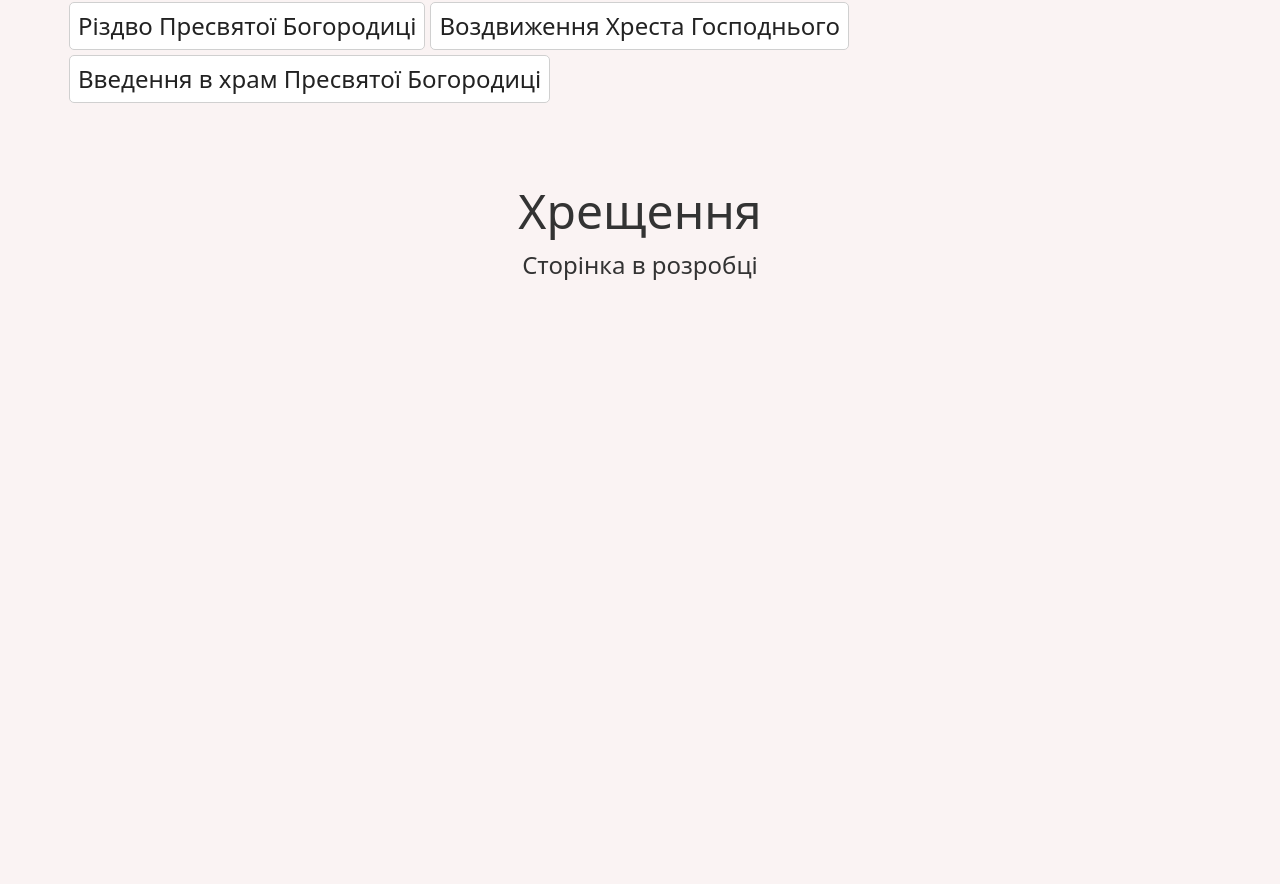
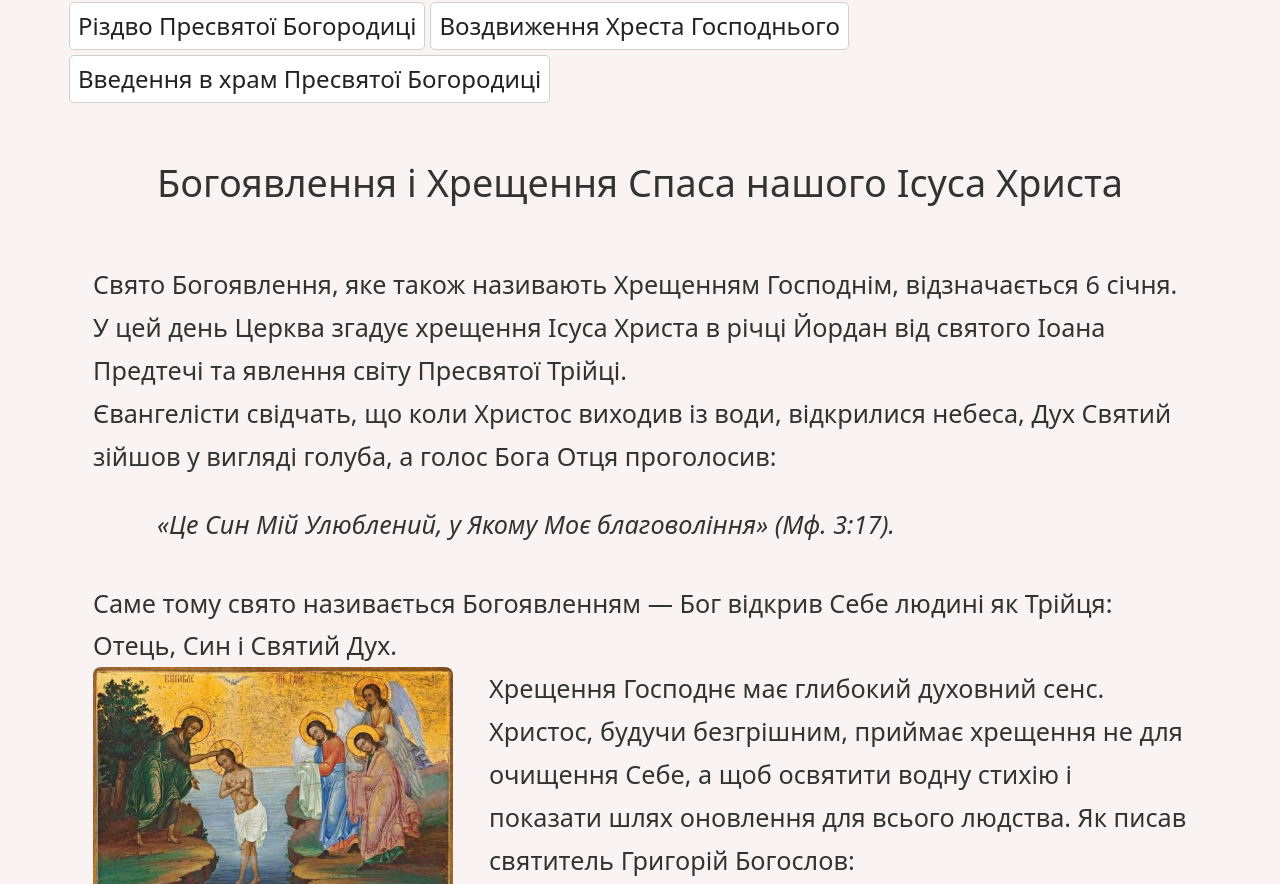
Before and after one commit to ValeriyVinn/my-parish, a Next.js app: page /events/holidays/theophany in a window 1280 px wide. Shown: the part 216-1100 px from the top of the page. Before the commit the page ends 800 px from the top, so only its background shows below. Built offline with nearby package versions, Linux system fonts and the light colour scheme.

Commit message:
added(hteophany/page.mdx): content

```diff
--- /dev/null
+++ b/src/app/events/holidays/theophany/page.module.css
@@ -0,0 +1,85 @@
+.article {
+  max-width: 1200px;
+  margin: 0 auto;
+  padding: 1rem;
+  line-height: 1.7;
+  font-size: 1.05rem;
+}
+.nestedArticle {
+  margin-bottom: 1rem;
+  /* border-left: 3px solid rgb(255, 255, 167); */
+  border-radius: 5px;
+  padding: 0 1rem 0.5rem 1rem;
+  background-color: rgb(255, 254, 254);
+}
+.title {
+  text-align: center;
+  margin-bottom: 2rem;
+}
+
+/* FLOAT IMAGE */
+.mediaFloat {
+  float: none;
+  margin: 0 0 1rem 0;
+}
+
+.mediaFloat img {
+  width: 100%;
+  height: auto;
+  border-radius: 8px;
+}
+
+/* FLOAT VIDEO */
+.videoFloat {
+  float: none;
+  margin: 1.5rem 0;
+}
+
+.videoFloat iframe {
+  width: 100%;
+  aspect-ratio: 16 / 9;
+  border-radius: 8px;
+  border: none;
+}
+
+/* TABLET + */
+@media (min-width: 768px) {
+  .mediaFloat {
+    float: left;
+    margin: 0 1.5rem 1rem 0;
+    max-width: 360px;
+  }
+
+  .videoFloat {
+    float: right;
+      width: 50%;       /* ← 30–50% */
+    max-width: none;  /* важливо */
+    margin: 1rem 0 0 0.5rem;
+  }
+}
+
+/* CLEAR FLOATS */
+.article::after {
+  content: "";
+  display: block;
+  clear: both;
+}
+
+.caption {
+  font-size: 0.8rem;
+  color: #666;
+  text-align: center;
+  margin-top: 0.5rem;
+}
+
+.quote {
+  font-style: italic;
+  margin-bottom: 1.5rem;
+  padding-left: 1rem;
+  /* border-left: 4px solid #e67e22; */
+  border-radius: 5px;
+}
+.block{
+  margin-bottom: 2rem;
+
+}
--- a/src/app/events/holidays/theophany/page.tsx
+++ b/src/app/events/holidays/theophany/page.tsx
@@ -1,8 +1,222 @@
+import Image from "next/image";
+import css from "./page.module.css";
+import Theophany from "./images/theophany.jpg";
+import WaterBlessingTheophany from "./images/water-blessing-theophany.jpg";
+
 export default function TheophanyPage() {
   return (
-    <div style={{ padding: "2rem", textAlign: "center" }}>
-      <h1>Хрещення</h1>
-      <p>Сторінка в розробці</p>
-    </div>
+    <article className={css.article}>
+      <h1 className={css.title}>
+        Богоявлення і Хрещення Спаса нашого Ісуса Христа
+      </h1>
+
+      <p>
+        Свято Богоявлення, яке також називають Хрещенням Господнім,
+        відзначається 6 січня. У цей день Церква згадує хрещення Ісуса Христа в
+        річці Йордан від святого Іоана Предтечі та явлення світу Пресвятої
+        Трійці.
+      </p>
+
+      <p>
+        Євангелісти свідчать, що коли Христос виходив із води, відкрилися
+        небеса, Дух Святий зійшов у вигляді голуба, а голос Бога Отця
+        проголосив:
+      </p>
+
+      <blockquote className={css.quote}>
+        «Це Син Мій Улюблений, у Якому Моє благовоління» (Мф. 3:17).
+      </blockquote>
+
+      <p>
+        Саме тому свято називається Богоявленням — Бог відкрив Себе людині як
+        Трійця: Отець, Син і Святий Дух.
+      </p>
+
+      {/* IMAGE — 1 */}
+      <figure className={css.mediaFloat}>
+        <Image
+          src={Theophany} // ← заміниш
+          alt="Хрещення Господнє. Ікона"
+          width={560}
+          height={880}
+        />
+        <figcaption className={css.caption}>
+          Хрещення Господнє. Іконописна традиція.
+        </figcaption>
+      </figure>
+
+      <p>
+        Хрещення Господнє має глибокий духовний сенс. Христос, будучи
+        безгрішним, приймає хрещення не для очищення Себе, а щоб освятити водну
+        стихію і показати шлях оновлення для всього людства. Як писав святитель
+        Григорій Богослов:
+      </p>
+
+      <blockquote className={css.quote}>
+        «Христос хреститься — і води освячуються».
+      </blockquote>
+
+      <p>
+        У православній традиції з Богоявленням тісно пов’язаний чин Великого
+        освячення води. Він звершується напередодні свята і в сам день
+        Богоявлення. Освячена вода, яку називають йорданською, зберігається в
+        домівках вірних, споживається з молитвою та використовується як знак
+        Божої благодаті.
+      </p>
+
+      {/* IMAGE — 2 */}
+      <figure className={css.mediaFloat}>
+        <Image
+          src={WaterBlessingTheophany}
+          alt="Освячення води у день Богоявлення."
+          width={560}
+          height={880}
+        />
+        <figcaption className={css.caption}>
+          Освячення води у день Богоявлення. Храм св. прп. Серафима Саровського, Вінниця
+        </figcaption>
+      </figure>
+
+      <p>
+        З давніх часів існує благочестива традиція занурення у воду на Йордан,
+        однак святі отці наголошували: зовнішній обряд не має духовної користі
+        без внутрішнього оновлення. Святитель Іоан Золотоуст застерігав:
+      </p>
+
+      <blockquote className={css.quote}>
+        «Не вода очищає людину, а Дух, що діє у воді».
+      </blockquote>
+
+      <p>
+        Богоявлення є також нагадуванням про наше власне хрещення — обітницю
+        відречення від зла і поєднання з Христом.
+      </p>
+
+      <p>У богослужбових текстах свята Церква молиться словами:</p>
+
+      <blockquote className={css.quote}>
+        «Явився Ти нині вселенній, і світло Твоє, Господи, знаменувалося на
+        нас».
+      </blockquote>
+<div className={css.block}>
+        {/* VIDEO — TROPAR */}
+      <figure className={css.videoFloat}>
+        <iframe
+          src="https://www.youtube.com/embed/3_wzEqlVH6c"
+
+          title="Тропар свята Богоявлення, глас 1"
+          allowFullScreen
+        />
+        <figcaption className={css.caption}>
+          Тропар свята Богоявлення, глас 1.
+        </figcaption>
+      </figure>
+
+      <h2>Тропар Богоявлення</h2>
+      <p>
+        <em>(глас 1)</em>
+      </p>
+
+      <p>
+        В Йордані хрестився Ти, Господи,
+        <br />
+        і Троїчне явилося поклоніння,
+        <br />
+        Отцівський бо голос засвідчив про Тебе,
+        <br />
+        улюбленим Сином Тебе іменуючи;
+        <br />
+        і Дух у вигляді голубинім, сповістив слова ствердження.
+        <br />
+        Явився Ти, Христе Боже, і світ просвітив, слава Тобі!
+      </p>
+
+
+</div>
+
+
+      <div className={css.block}>
+
+        <figure className={css.videoFloat}>
+          <iframe
+            src="https://www.youtube.com/embed/Tk8ZnZ7UiAI"
+
+            title="Кондак Богоявлення (глас 4)"
+            allowFullScreen
+          />
+          <figcaption className={css.caption}>
+            Кондак Богоявлення (глас 4)
+          </figcaption>
+        </figure>
+        <h2>Кондак Богоявлення</h2>
+        <p>
+          <em>(глас 4)</em>
+        </p>
+        <p>
+          Явився Ти сьогодні вселенній,
+          <br />
+          і світло Твоє, Господи, ознаменувалось на нас,
+          <br />
+          в розумінні оспівуємо Тебе:
+          <br />
+          прийшов єси і явився єси - Світло неприступне.
+        </p>
+
+      </div>
+
+      {/* NESTED ARTICLE — PRAYER */}
+      <article className={css.nestedArticle}>
+        <h2>Молитва на освячення води</h2>
+
+        <p>
+          Господи Ісусе Христе, Сину Божий,
+          <br />
+          що в Йордані від Іоана хреститися зволив
+          <br />
+          і водну стихію освятив,
+          <br />
+          благослови і цю воду благодаттю Пресвятого Духа Твого.
+        </p>
+
+        <p>
+          Нехай буде вона на освячення душ і тіл,
+          <br />
+          на зцілення недуг,
+          <br />
+          на відгнання всякого зла
+          <br />і на благословення домів наших.
+        </p>
+
+        <p>
+          Даруй нам через неї очищення,
+          <br />
+          мир серця і зміцнення у вірі,
+          <br />
+          щоб ми, оновлені Твоєю благодаттю,
+          <br />
+          прославляли Тебе з Безначальним Отцем
+          <br />
+          і Пресвятим Духом
+          <br />
+          нині і повсякчас, і на віки віків.
+          <br />
+          Амінь.
+        </p>
+
+        <h2>Особиста молитва у день Богоявлення</h2>
+
+        <p>
+          Господи, що явився у водах Йордану,
+          <br />
+          очисти мене водою покаяння,
+          <br />
+          просвіти мій розум світлом істини
+          <br />
+          і навчи жити за Твоєю святою волею.
+          <br />
+          Амінь.
+        </p>
+      </article>
+    </article>
   );
 }
```
Also changed, not shown: src/app/events/holidays/theophany/images/theophany.jpg (added), src/app/events/holidays/theophany/images/water-blessing-theophany.jpg (added).
